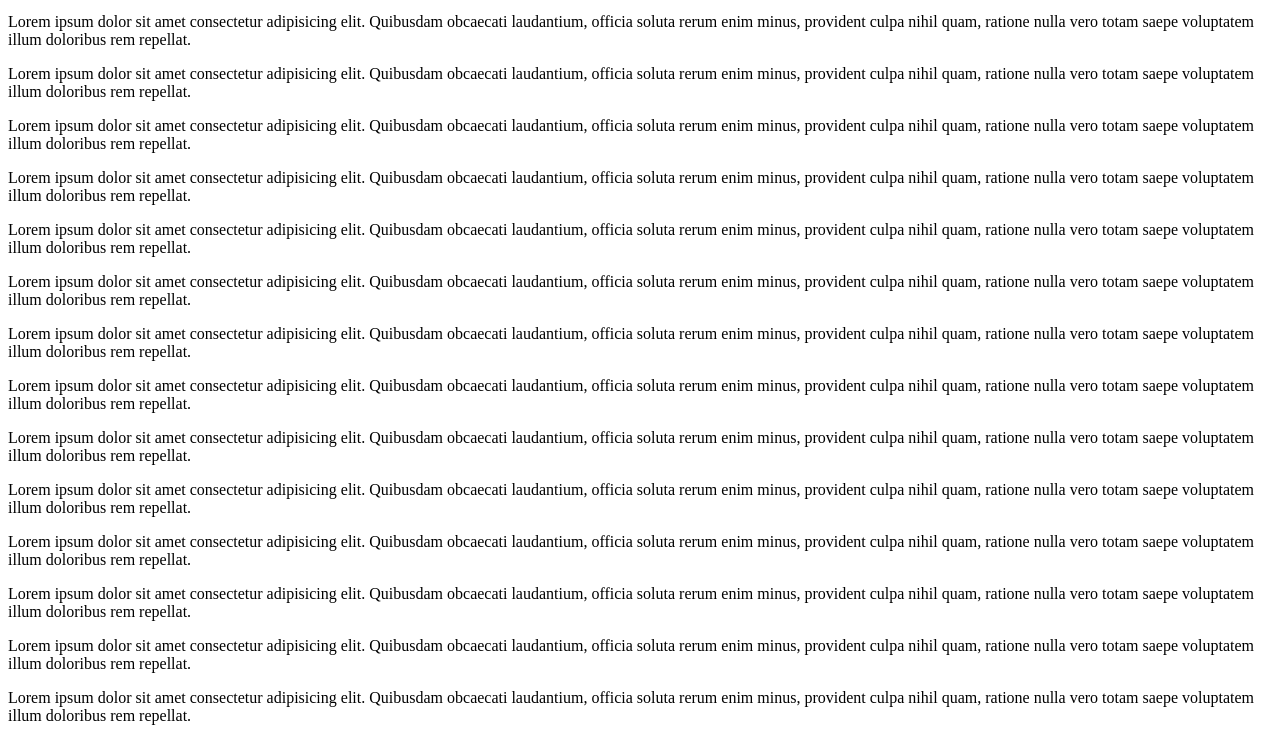
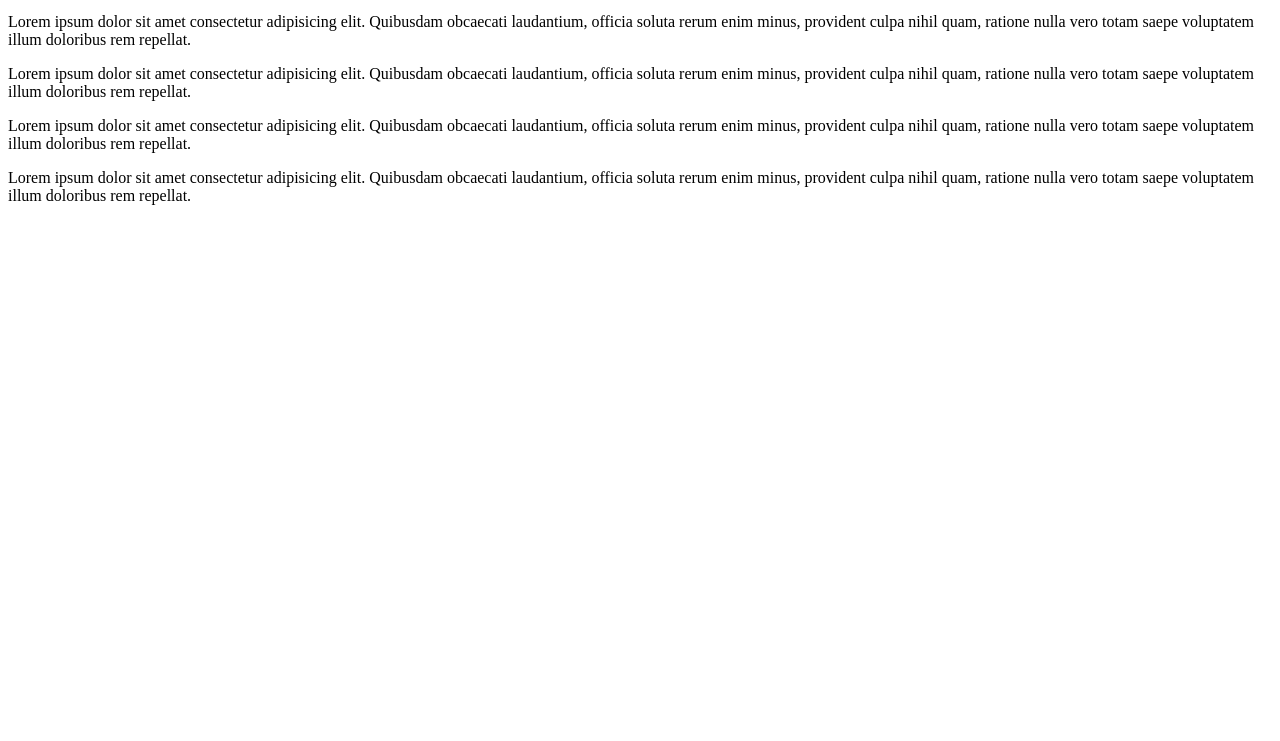
Before and after one commit to zallengrad/projectTraining, a plain HTML site: page index.html in a window 1280 px wide. Shown: the part 177-918 px from the top of the page. After the commit the page ends 800 px from the top, so only its background shows below. Drawn offline with Linux system fonts and the light colour scheme.

Commit message:
komit di cabang baru

```diff
--- a/index.html
+++ b/index.html
@@ -16,17 +16,5 @@
     <p>Lorem ipsum dolor sit amet consectetur adipisicing elit. Quibusdam obcaecati laudantium, officia soluta rerum enim minus, provident culpa nihil quam, ratione nulla vero totam saepe voluptatem illum doloribus rem repellat.</p>
     <p>Lorem ipsum dolor sit amet consectetur adipisicing elit. Quibusdam obcaecati laudantium, officia soluta rerum enim minus, provident culpa nihil quam, ratione nulla vero totam saepe voluptatem illum doloribus rem repellat.</p>
 
-    <p>Lorem ipsum dolor sit amet consectetur adipisicing elit. Quibusdam obcaecati laudantium, officia soluta rerum enim minus, provident culpa nihil quam, ratione nulla vero totam saepe voluptatem illum doloribus rem repellat.</p>
-    <p>Lorem ipsum dolor sit amet consectetur adipisicing elit. Quibusdam obcaecati laudantium, officia soluta rerum enim minus, provident culpa nihil quam, ratione nulla vero totam saepe voluptatem illum doloribus rem repellat.</p>
-    <p>Lorem ipsum dolor sit amet consectetur adipisicing elit. Quibusdam obcaecati laudantium, officia soluta rerum enim minus, provident culpa nihil quam, ratione nulla vero totam saepe voluptatem illum doloribus rem repellat.</p>
-    <p>Lorem ipsum dolor sit amet consectetur adipisicing elit. Quibusdam obcaecati laudantium, officia soluta rerum enim minus, provident culpa nihil quam, ratione nulla vero totam saepe voluptatem illum doloribus rem repellat.</p>
-    <p>Lorem ipsum dolor sit amet consectetur adipisicing elit. Quibusdam obcaecati laudantium, officia soluta rerum enim minus, provident culpa nihil quam, ratione nulla vero totam saepe voluptatem illum doloribus rem repellat.</p>
-
-    <p>Lorem ipsum dolor sit amet consectetur adipisicing elit. Quibusdam obcaecati laudantium, officia soluta rerum enim minus, provident culpa nihil quam, ratione nulla vero totam saepe voluptatem illum doloribus rem repellat.</p>
-    <p>Lorem ipsum dolor sit amet consectetur adipisicing elit. Quibusdam obcaecati laudantium, officia soluta rerum enim minus, provident culpa nihil quam, ratione nulla vero totam saepe voluptatem illum doloribus rem repellat.</p>
-    <p>Lorem ipsum dolor sit amet consectetur adipisicing elit. Quibusdam obcaecati laudantium, officia soluta rerum enim minus, provident culpa nihil quam, ratione nulla vero totam saepe voluptatem illum doloribus rem repellat.</p>
-    <p>Lorem ipsum dolor sit amet consectetur adipisicing elit. Quibusdam obcaecati laudantium, officia soluta rerum enim minus, provident culpa nihil quam, ratione nulla vero totam saepe voluptatem illum doloribus rem repellat.</p>
-    <p>Lorem ipsum dolor sit amet consectetur adipisicing elit. Quibusdam obcaecati laudantium, officia soluta rerum enim minus, provident culpa nihil quam, ratione nulla vero totam saepe voluptatem illum doloribus rem repellat.</p>
-
 </body>
 </html>
```
